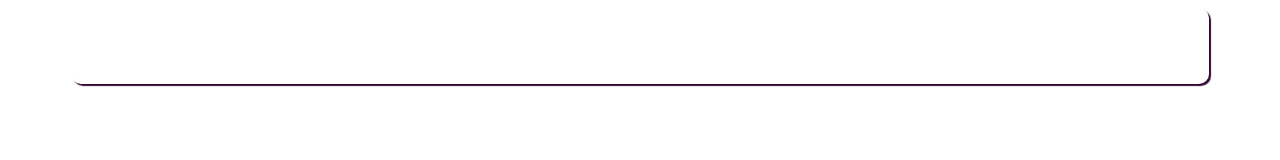
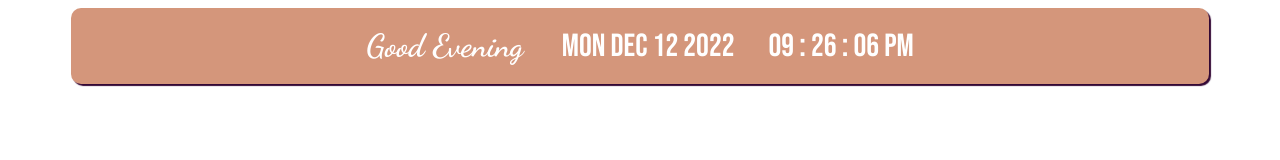
Before and after one commit to rafeenas23/notion, a plain HTML site: page index.html in a window 1280 px wide. Drawn offline with Linux system fonts and the light colour scheme.

Commit message:
Update index.html

```diff
--- a/index.html
+++ b/index.html
@@ -40,7 +40,7 @@ h1 {
 .card {
     padding: 10px 25px 10px 25px;
     border-radius: 10px;
-    background: ##d4967b;
+    background: #d4967b;
     width: 85vw;
     color: #fff;
     display: inline-block;
```
